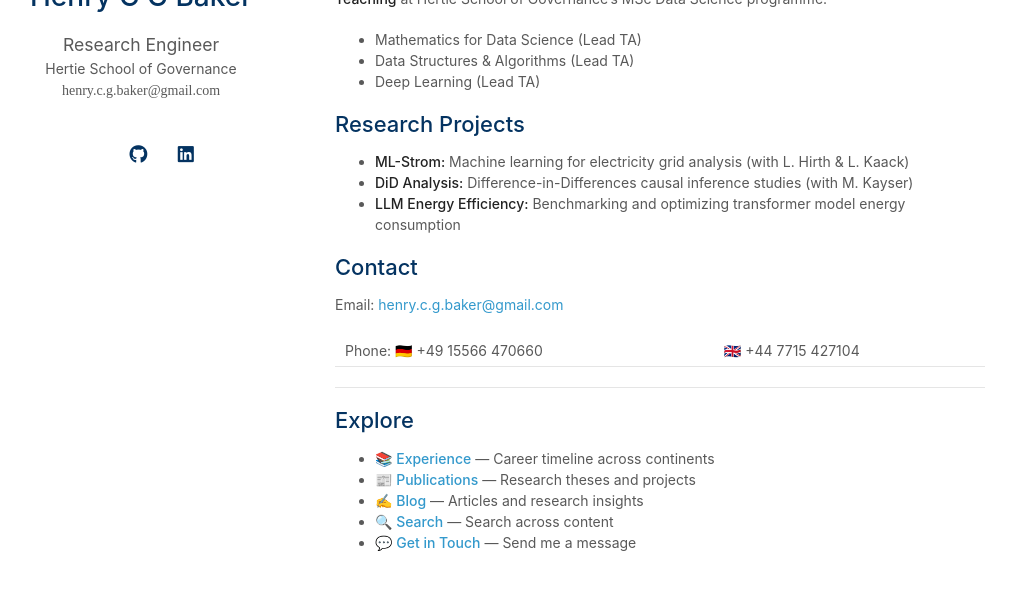
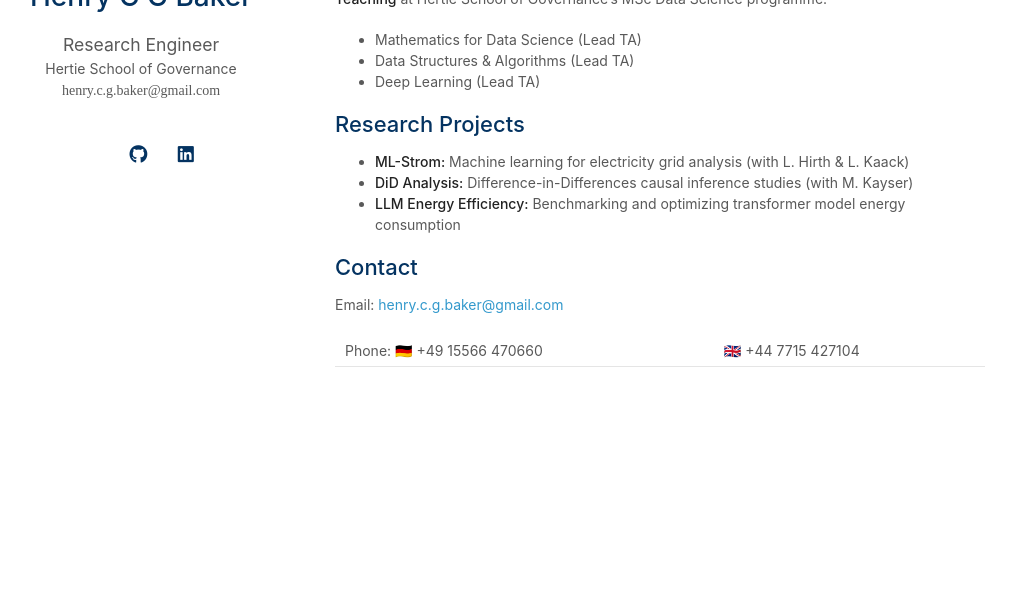
Before and after one commit to henrycgbaker/henrycgbaker.github.io, a Jekyll site: the page built from index.md, in a window 1280 px wide and 900 px high, scrolled down 814 px, cut to the strip 256-846 px from the top of the window. Shown: the whole strip, without its empty margins (135-1151 px from the left). Built offline with Jekyll 4.4.1, drawn with Linux system fonts in a browser that asks for light colours; a style sheet for code colours, icons or effects is not loaded; after the commit the page ends 1528 px from its top, so only the background shows below that.

Commit message:
Remove Explore section from homepage - documented in TODO.md for later

```diff
--- a/index.md
+++ b/index.md
@@ -54,13 +54,3 @@ My background spans East Asia, Europe, and Africa, with experience in policy res
 Email: [henry.c.g.baker@gmail.com](mailto:henry.c.g.baker@gmail.com)
 
 Phone: 🇩🇪 +49 15566 470660 | 🇬🇧 +44 7715 427104
-
----
-
-## Explore
-
-- **[📚 Experience](/experience/)** — Career timeline across continents
-- **[📰 Publications](/publications/)** — Research theses and projects
-- **[✍️ Blog](/blog/)** — Articles and research insights
-- **🔍 [Search](/search/)** — Search across content
-- **💬 [Get in Touch](/contact/)** — Send me a message
```
